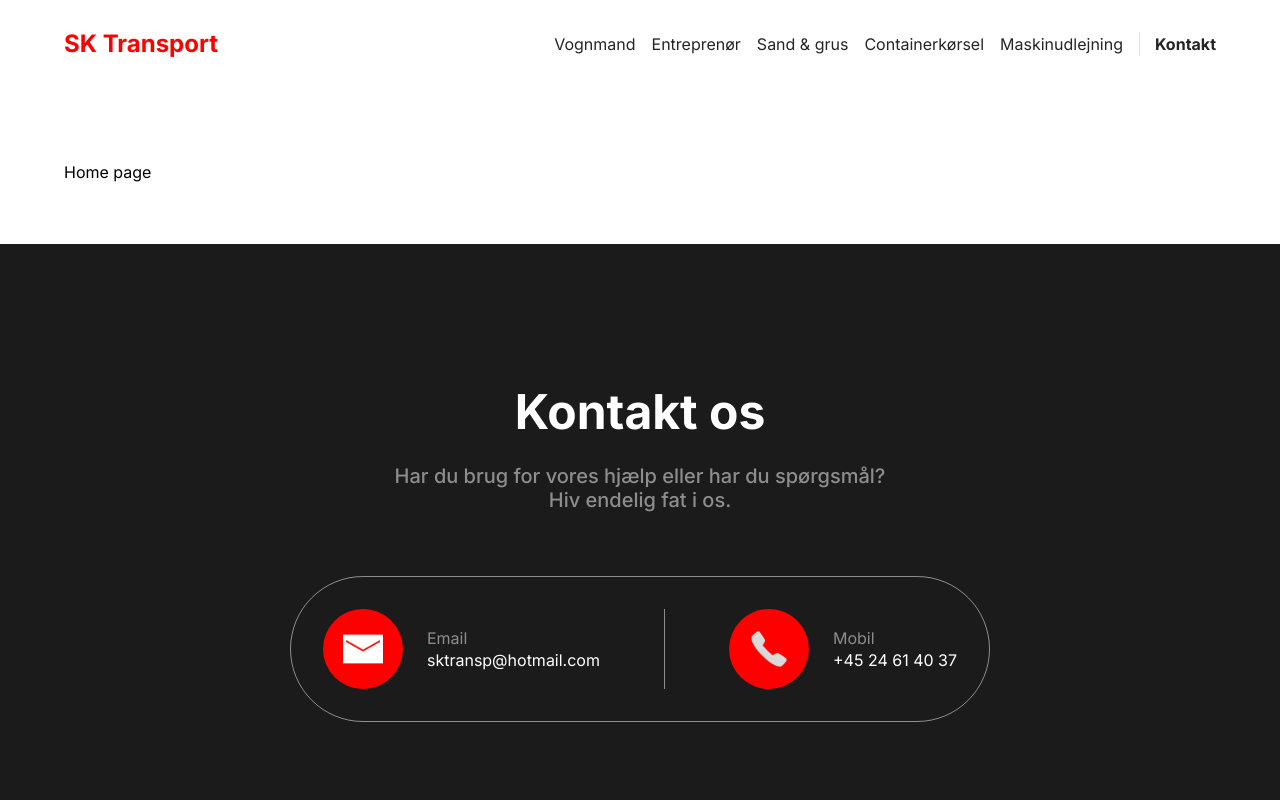
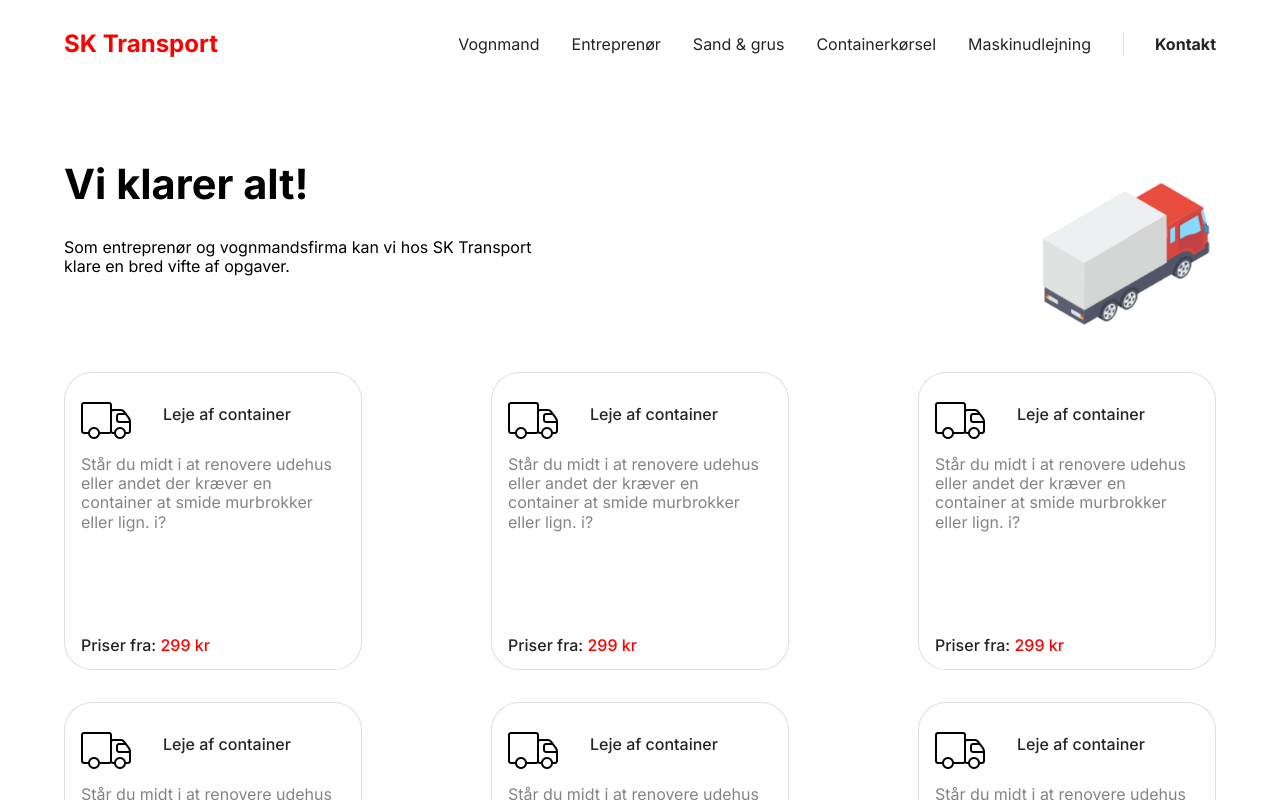
Before and after one commit to Steffen-Svenningsen/sk-transport, a Vue app: page / in a window 1280 px wide. Shown: the top 800 px of the page. Built offline with nearby package versions, Linux system fonts and the light colour scheme.

Commit message:
Create service box component and render it. Also tweak some padding and styling

```diff
--- a/src/assets/main.sass
+++ b/src/assets/main.sass
@@ -8,10 +8,13 @@ $grey: #d9d9d9
 #app
     font-family: 'Inter', sans-serif
 
+    h1
+        font-size: clamp(32px, 3.25vw, 64px)
+
     main, .page
         margin-top: 100px
 
-    main, .page, section, footer
+    .page, section, footer
         padding: 64px
 
     header
@@ -23,7 +26,7 @@ $grey: #d9d9d9
             height: auto
 
 @media (max-width: 950px)
-    main, .page, section, footer
+    .page, section, footer
         padding: 64px 16px !important
 
     header
--- a/src/components/ContactBar.vue
+++ b/src/components/ContactBar.vue
@@ -38,7 +38,6 @@ section
     place-items: center
 
     h1
-        font-size: 48px
         color: $white
         font-weight: 700
         margin: 80px 0 28px 0
@@ -105,6 +104,7 @@ section
         border-radius: 50px !important
         justify-content: flex-start !important
         gap: 2rem !important
+        padding: 1rem !important
 
         a
             &:last-of-type
--- a/src/components/GlobalHeader.vue
+++ b/src/components/GlobalHeader.vue
@@ -85,7 +85,7 @@ header
 
     .desktop-nav
         display: flex
-        gap: 16px
+        gap: 32px
         align-items: center
 
         a
@@ -94,7 +94,7 @@ header
             padding: 4px 0
 
             &:last-of-type
-                padding-left: 15px
+                padding-left: 31px
                 border-left: 1px solid #25252525
                 border-bottom: none !important
                 font-weight: 700
--- /dev/null
+++ b/src/components/ServiceBox.vue
@@ -0,0 +1,65 @@
+<script setup lang="ts">
+const props = defineProps({
+    iconFilename: String,
+    title: String,
+    body: String,
+    price: String
+})
+</script>
+
+<template>
+    <div class="service-box">
+        <div class="box-header">
+            <img :src="`/public/icons/${props.iconFilename}`" alt="">
+            <h3>{{ title }}</h3>
+        </div>
+        <p>{{ body }}</p>
+        <h3 class="price">Priser fra: <span>{{ price }} kr</span></h3>
+    </div>
+</template>
+
+<style lang="sass" scoped>
+@import @/assets/main.sass
+
+.service-box
+    padding: 1rem
+    background: $white
+    border-radius: 28px
+    border: 1px solid #25252525
+    max-width: 264px
+    height: 264px
+    position: relative
+    transition: 0.2s
+    cursor: default
+
+    &:hover
+        box-shadow: 0px 0px 20px 1px rgba(0,0,0,0.25)
+
+    .box-header
+        display: flex
+        gap: 2rem
+        align-items: center
+
+        img
+            width: 50px !important
+            height: 50px !important
+
+    h3
+        margin: 0
+        color: $black
+        font-weight: 500
+
+    p
+        margin: 1rem 0 0 0
+        color: #25252590
+        line-height: 1.2
+
+    .price
+        position: absolute
+        bottom: 1rem
+
+        span
+            color: $red
+            display: inline-block
+            margin-left: auto
+</style>
--- a/src/views/HomeView.vue
+++ b/src/views/HomeView.vue
@@ -1,8 +1,110 @@
 <script setup>
+import ServiceBox from '../components/ServiceBox.vue';
 </script>
 
 <template>
   <main>
-    Home page
+    <section class="service-section">
+      <h1 class="title">Vi klarer alt!</h1>
+      <p class="subtitle">Som entreprenør og vognmandsfirma kan vi hos SK Transport klare en bred vifte af opgaver.</p>
+      <img class="truck-img" src="@/assets/images/cargo-truck.png" width="180" height="180" alt="Lastbil">
+      <div class="flex-row">
+        <ServiceBox
+          title="Leje af container"
+          icon-filename="truck.png"
+          body="Står du midt i at renovere udehus eller andet der kræver en container at smide murbrokker eller lign. i?"
+          price="299"
+        />
+        <ServiceBox
+          title="Leje af container"
+          icon-filename="truck.png"
+          body="Står du midt i at renovere udehus eller andet der kræver en container at smide murbrokker eller lign. i?"
+          price="299"
+        />
+        <ServiceBox
+          title="Leje af container"
+          icon-filename="truck.png"
+          body="Står du midt i at renovere udehus eller andet der kræver en container at smide murbrokker eller lign. i?"
+          price="299"
+        />
+        <ServiceBox
+          title="Leje af container"
+          icon-filename="truck.png"
+          body="Står du midt i at renovere udehus eller andet der kræver en container at smide murbrokker eller lign. i?"
+          price="299"
+        />
+        <ServiceBox
+          title="Leje af container"
+          icon-filename="truck.png"
+          body="Står du midt i at renovere udehus eller andet der kræver en container at smide murbrokker eller lign. i?"
+          price="299"
+        />
+        <ServiceBox
+          title="Leje af container"
+          icon-filename="truck.png"
+          body="Står du midt i at renovere udehus eller andet der kræver en container at smide murbrokker eller lign. i?"
+          price="299"
+        />
+        <ServiceBox
+          title="Leje af container"
+          icon-filename="truck.png"
+          body="Står du midt i at renovere udehus eller andet der kræver en container at smide murbrokker eller lign. i?"
+          price="299"
+        />
+        <ServiceBox
+          title="Leje af container"
+          icon-filename="truck.png"
+          body="Står du midt i at renovere udehus eller andet der kræver en container at smide murbrokker eller lign. i?"
+          price="299"
+        />
+      </div>
+      <p class="note">Kontakt os for et uforpligtende tilbud så finder vi den perfekte løsning til dig!</p>
+    </section>
   </main>
 </template>
+
+<style lang="sass" scoped>
+@import @/assets/main.sass
+
+.service-section
+  position: relative
+
+  h1
+    font-weight: 700
+
+  p
+    margin: 2rem 0 6rem 0
+    max-width: 50ch
+    line-height: 1.2
+
+  .truck-img
+    position: absolute
+    top: 64px
+    right: 64px
+
+  .flex-row
+    display: flex
+    justify-content: space-between
+    flex-wrap: wrap
+    gap: 2rem
+
+  .note
+    color: #25252590
+    text-align: center
+    font-size: 14px
+    margin: 3rem auto
+
+@media (max-width: 780px)
+
+  .title, .subtitle
+    text-align: center
+
+  .subtitle
+    max-width: 100% !important
+
+  .truck-img
+    display: none
+
+  .flex-row
+    justify-content: center !important
+</style>
```
Also changed, not shown: public/icons/truck.png (added), src/assets/images/cargo-truck.png (added).
